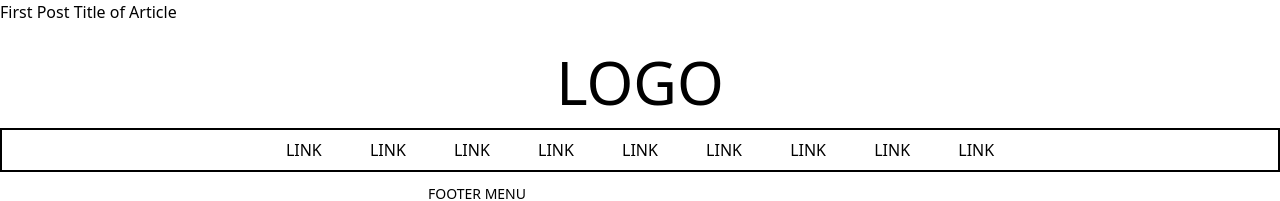
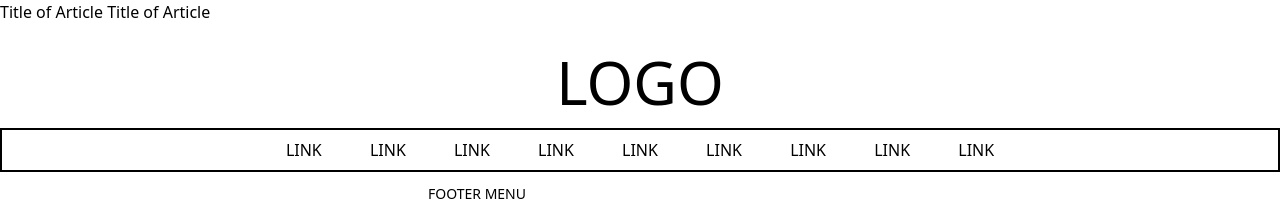
Before and after one commit to OnyxPointe/magazine-template, a Jekyll site: the page built from index.html, in a window 1280 px wide. Shown: the top 201 px of the page. Built offline with Jekyll 4.4.1, drawn with Linux system fonts in a browser that asks for light colours; nearby versions of some CDN libraries.

Commit message:
added frontmatter back

```diff
--- a/_posts/2022-11-20-first-post.html
+++ b/_posts/2022-11-20-first-post.html
@@ -6,7 +6,11 @@ seo:
   meta-keywords:
   featured-image_path:
   hide-from-google: false
-
+title: Title of Article
+category: travel
+date: 2022-11-20 00:00:00
+featured_image:
+author: Author
 page_blocks:
   - _id: banner
     title: Image Banner
```
